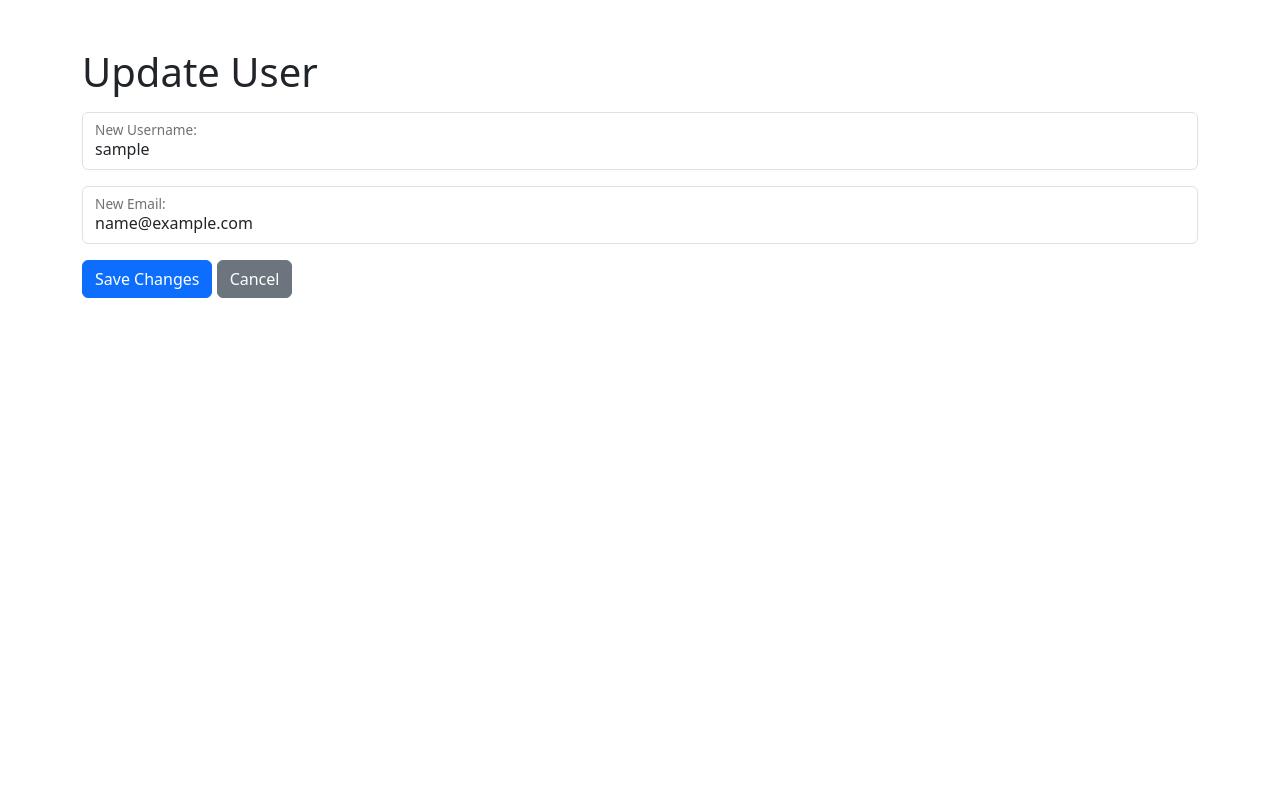
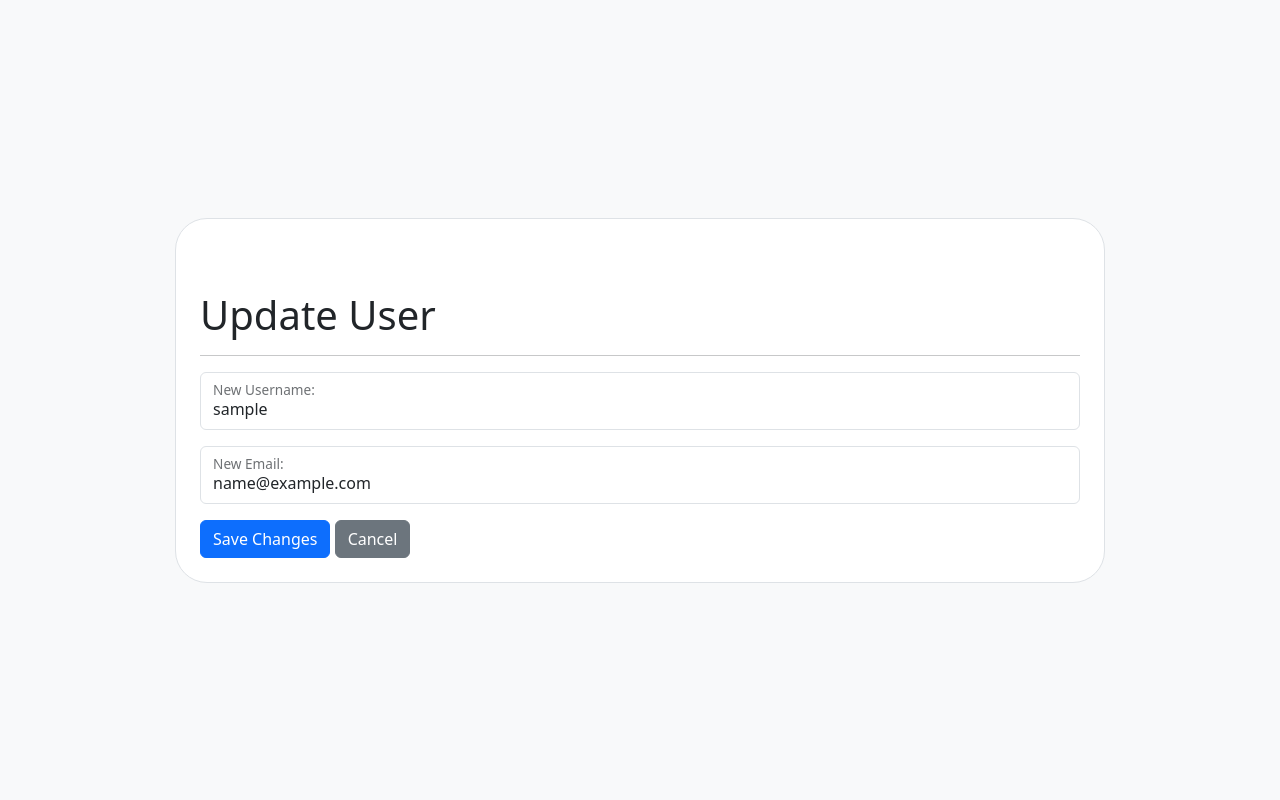
Before and after one commit to xernomm/ClientsCrudPhp, a PHP site: page /update.php?id=1 in a window 1280 px wide. Run offline with PHP 8.4, Linux system fonts and the light colour scheme; tables that the repository leaves empty or names only in its code hold one stand-in row (values such as "Sample post"); some libraries are stand-ins or nearby versions.

Commit message:
adjustments

```diff
--- a/create.php
+++ b/create.php
@@ -12,7 +12,7 @@ $sql = "CREATE TABLE IF NOT EXISTS users (
 $conn->query($sql);
 
 function createUser($username, $email, $password) {
-    global $conn; // Using the $conn variable from connection.php
+    global $conn;
 
     // Validate input
     if (empty($username) || empty($email) || empty($password)) {
--- a/update.php
+++ b/update.php
@@ -71,9 +71,12 @@ if($_SERVER["REQUEST_METHOD"] === "POST") {
     <script src="https://cdn.jsdelivr.net/npm/sweetalert2@11"></script>
     <link href="https://cdn.jsdelivr.net/npm/bootstrap@5.3.3/dist/css/bootstrap.min.css" rel="stylesheet" integrity="sha384-QWTKZyjpPEjISv5WaRU9OFeRpok6YctnYmDr5pNlyT2bRjXh0JMhjY6hW+ALEwIH" crossorigin="anonymous">
 </head>
-<body>
+<body class="bg-light">
     <div class="container">
+            <div class="d-flex col-12 justify-content-center vh-100 align-items-center">
+            <div class="col-10 border rounded rounded-5 p-4 bg-white">
                 <h1 class="mt-5 mb-3">Update User</h1>
+                <hr>
                 <form action="<?php echo htmlspecialchars($_SERVER["PHP_SELF"]) . "?id={$id}"; ?>" method="post">
                         <div class="form-floating mb-3">
                             <input type="text" class="form-control" id="newUsername" name="newUsername" placeholder="New Username:" value="<?php echo $username; ?>" required>
@@ -86,11 +89,10 @@ if($_SERVER["REQUEST_METHOD"] === "POST") {
 
                         <button type="submit" class="btn btn-primary">Save Changes</button>
                         <a href="index.php" class="btn btn-secondary">Cancel</a>
+                </form>
+        </div>
+            </div>
 
-
-
-
-        </form>
     </div>
 </body>
 </html>
```
Also changed, not shown: CreateTables.php (deleted, +0 -17 lines). Lines whose indentation alone changed are shown as unchanged.
